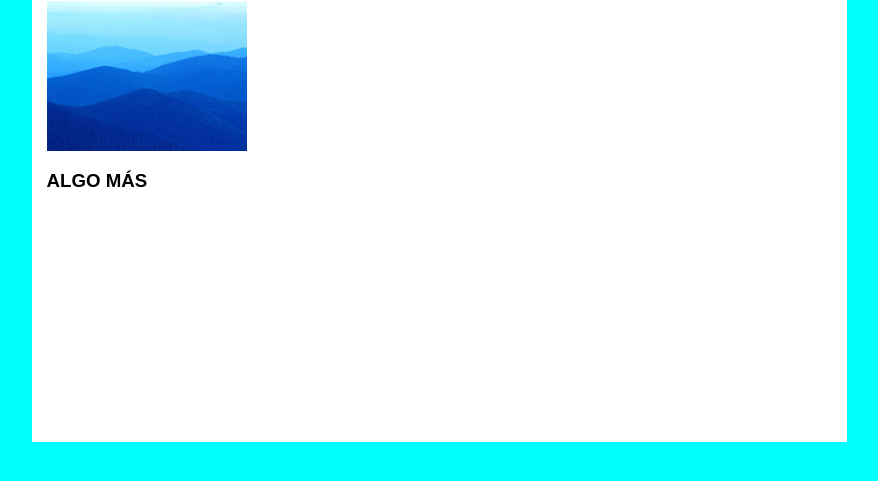
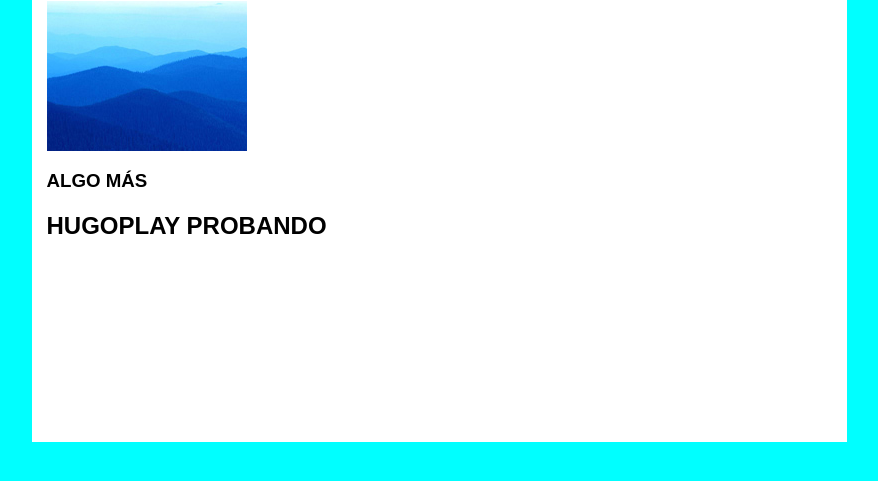
Before and after one commit to hugo-roman/Prueba, a plain HTML site: page Ejercicio_mi_CV/sitioweb SOLUCION_OK - PRUEBA/index.html in a window 1280 px wide. Shown: the part 105-586 px from the top of the page, without its empty margins (201-1079 px from the left). Drawn offline with Linux system fonts and the light colour scheme.

Commit message:
Update index.html
Probando Hugo Play - A

```diff
--- a/Ejercicio_mi_CV/sitioweb SOLUCION_OK - PRUEBA/index.html
+++ b/Ejercicio_mi_CV/sitioweb SOLUCION_OK - PRUEBA/index.html
@@ -19,6 +19,7 @@
     <h1>PORTADA</h1>
     <img src="imagenes/imagen01.jpg"/>
     <h3>ALGO MÁS</h3>
+    <h2>HUGOPLAY PROBANDO</h2>
 </div>
 
 </body>
```
